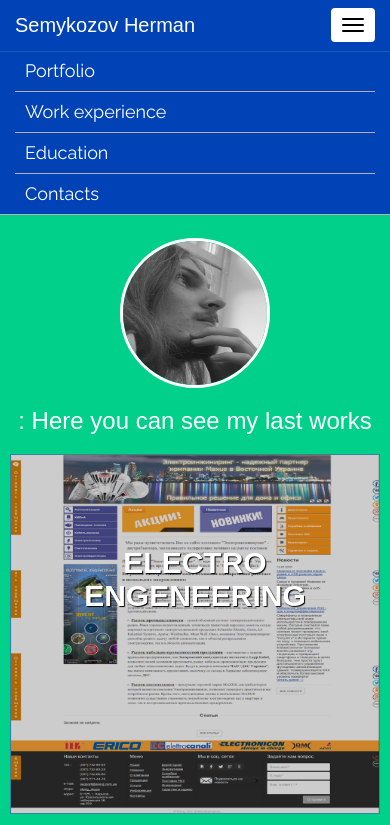
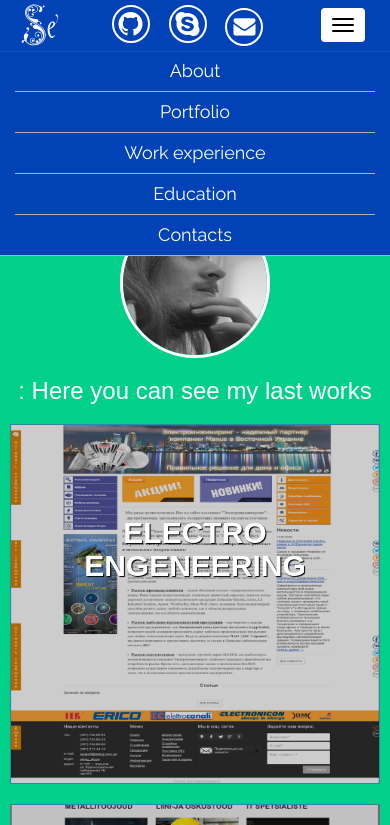
Before and after one commit to GSemikozov/GSemikozov.github.io, a plain HTML site: page index.html in a window 390 px wide. Both pictures are taken after a click on the button "Toggle navigation". Shown: the top 825 px of the page. Drawn offline with nearby package versions, Linux system fonts and the light colour scheme; some packages are replaced by stand-ins of ours.

Commit message:
header change, remove contact menu in the bottom and add to header

```diff
--- a/css/hovereffects.css
+++ b/css/hovereffects.css
@@ -1,3 +1,4 @@
+
 /* Common style */
 .effect-layla-wrap{
     padding: 10px;
--- a/css/style.css
+++ b/css/style.css
@@ -3,6 +3,10 @@
   font-family: 'HelveticaLight';
   src: url("../fonts/helvetica-light-light.eot") format("embedded-opentype"), url("../fonts/helvetica-light-light.woff") format("woff"), url("../fonts/helvetica-light-light.ttf") format("truetype"), url("../fonts/helvetica-light-light.svg#HelveticaLightLight") format("svg");
   src: url("../fonts/helvetica-light-light.eot"); }
+
+@font-face {
+  font-family: 'Amadeus';
+  src: url("../fonts/Amadeus.ttf") format("truetype"); }
 
 a {
   outline: none; }
@@ -47,29 +51,60 @@ body {
     border-radius: 0;
     border: none;
     border-bottom: 1px solid #afb1b4; }
+    .wrapper .navbar_custom .navbar-header {
+      position: relative; }
       .wrapper .navbar_custom .navbar-header .navbar-toggle {
         background: #fff; }
         .wrapper .navbar_custom .navbar-header .navbar-toggle .icon-bar {
           background: #000; }
       .wrapper .navbar_custom .navbar-header .navbar-brand {
         display: block;
-      font-size: 30px;
+        font-size: 80px;
+        font-family: 'Amadeus';
         line-height: 30px;
         padding: 25px;
         color: #fff; }
       .wrapper .navbar_custom .navbar-header:hover {
         text-decoration: none;
         cursor: pointer; }
+    .wrapper .navbar_custom .nav-menu {
+      width: 80%;
+      text-align: center; }
+      .wrapper .navbar_custom .nav-menu li {
+        float: none;
+        display: inline-block; }
         .wrapper .navbar_custom .nav-menu li a {
           display: block;
-      padding: 30px;
+          padding: 30px 20px;
           font-size: 18px;
           font-family: "Raleway", sans-serif;
           color: #fff;
           transition: .3s all; }
           .wrapper .navbar_custom .nav-menu li a:hover, .wrapper .navbar_custom .nav-menu li a:focus {
+            color: #929191; }
+    .wrapper .navbar_custom .contacts-menu {
+      position: absolute;
+      right: 0;
+      top: 0;
+      padding: 18px; }
+      .wrapper .navbar_custom .contacts-menu li {
+        border: 2px solid #fff;
+        margin-right: 15px;
         background: #fff;
-        color: #929191; }
+        border-radius: 50%; }
+        .wrapper .navbar_custom .contacts-menu li a {
+          text-align: center;
+          vertical-align: middle;
+          font-size: 28px;
+          padding: 6px;
+          color: #fff;
+          background: #0142b6;
+          border-radius: 50%;
+          width: 40px;
+          height: 40px; }
+        .wrapper .navbar_custom .contacts-menu li .envelope {
+          font-size: 22px;
+          padding: 9px; }
   .wrapper .content {
     margin-top: 80px; }
     .wrapper .content .block_wallpaper {
@@ -161,39 +196,6 @@ body {
         left: 0;
         width: 100%;
         height: 100%; }
-        .wrapper .content .block_contacts .contacts-wrap .contact-menu {
-          list-style: none; }
-          .wrapper .content .block_contacts .contacts-wrap .contact-menu li {
-            margin-bottom: 30px; }
-            .wrapper .content .block_contacts .contacts-wrap .contact-menu li a {
-              position: relative; }
-              .wrapper .content .block_contacts .contacts-wrap .contact-menu li a span {
-                font-size: 80px;
-                color: #00d089;
-                transition: 1s; }
-                .wrapper .content .block_contacts .contacts-wrap .contact-menu li a span:hover {
-                  color: #7f7f00; }
-              .wrapper .content .block_contacts .contacts-wrap .contact-menu li a.github:hover:after {
-                position: relative;
-                bottom: -25px;
-                left: -110px;
-                font-size: 16px;
-                color: #7f7f00;
-                content: "view sources on github"; }
-              .wrapper .content .block_contacts .contacts-wrap .contact-menu li a.skype:hover:after {
-                position: relative;
-                bottom: -25px;
-                left: -80px;
-                font-size: 16px;
-                color: #7f7f00;
-                content: "add my contact"; }
-              .wrapper .content .block_contacts .contacts-wrap .contact-menu li a.envelope:hover:after {
-                position: relative;
-                bottom: -25px;
-                left: -120px;
-                font-size: 16px;
-                color: #7f7f00;
-                content: "write me your message"; }
   .wrapper footer {
     width: 100%;
     background: #7f7f00;
@@ -204,27 +206,45 @@ body {
       text-align: center; }
 
 @media (max-width: 992px) {
-  .wrapper .navbar_custom .navbar-header .navbar-brand {
-    display: block;
-    font-size: 20px;
-    line-height: 30px;
-    padding: 25px;
-    color: #fff; }
   .wrapper .navbar_custom .nav-menu li a {
     padding: 30px 10px; } }
 
+@media (min-width: 768px) and (max-width: 910px) {
+  .wrapper .navbar_custom .contacts-menu {
+    display: none; } }
+
 @media (max-width: 767px) {
+  .wrapper .navbar_custom .navbar-header .navbar-toggle {
+    z-index: 1000;
+    margin-right: 25px; }
   .wrapper .navbar_custom .navbar-header .navbar-brand {
-    padding: 15px;
+    font-size: 60px;
+    padding: 20px;
     line-height: 20px; }
   .wrapper .navbar_custom .nav-menu {
-    margin: 0; }
+    margin: 0;
+    width: 100%;
+    position: relative; }
     .wrapper .navbar_custom .nav-menu li {
+      display: block;
       border-bottom: 1px solid #afb1b4; }
       .wrapper .navbar_custom .nav-menu li a {
         padding: 10px; }
       .wrapper .navbar_custom .nav-menu li:last-child {
         border-bottom: none; }
+  .wrapper .navbar_custom .contacts-menu {
+    margin: 0;
+    padding: 5px;
+    width: 100%;
+    text-align: center; }
+    .wrapper .navbar_custom .contacts-menu li {
+      display: inline-block; }
+      .wrapper .navbar_custom .contacts-menu li a {
+        padding: 3px;
+        width: 34px;
+        height: 34px; }
+      .wrapper .navbar_custom .contacts-menu li .envelope {
+        padding: 5px; }
   .wrapper .content .block_about .block_about__header {
     margin: 20px 0;
     padding: 10px 0;
@@ -235,5 +255,7 @@ body {
     padding: 30px 0; } }
 
 @media (max-width: 400px) {
+  .wrapper .content {
+    margin-top: 50px; }
     .wrapper .content .block_about .block_about__header {
       text-align: left; } }
--- a/index.html
+++ b/index.html
@@ -29,21 +29,27 @@
                     <span class="icon-bar"></span>
                     <span class="icon-bar"></span>
                 </button>
-                <a href="#" class="navbar-brand">Semykozov Herman</a>
+                <a href="#" class="navbar-brand">Sе</a>
             </div>
             <div class="collapse navbar-collapse" id="bs-example-navbar-collapse-1">
-                <ul class="nav navbar-nav navbar-right nav-menu">
+                <ul class="nav navbar-nav nav-menu">
+                    <li><a href="#about" class="">About</a></li>
                     <li><a href="#portfolio" class="">Portfolio</a></li>
                     <li><a href="#experience" class="">Work experience</a></li>
                     <li><a href="#education" class="">Education</a></li>
                     <li><a href="#contacts" class="last-child">Contacts</a></li>
                 </ul>
             </div>
+            <ul class="nav navbar-nav contacts-menu">
+                <li><a href="https://github.com/GSemikozov" target="_blank" class="github"><span class="fa fa-github"></span></a></li>
+                <li><a href="skype:semikozov_german?chat" class="skype"><span class="fa fa-skype"></span></a></li>
+                <li><a href="mailto:semikozovgerman@gmail.com" class="envelope"><span class="fa fa-envelope"></span></a></li>
+            </ul>
         </nav>
 
         <!-- Page Content -->
         <article class="content">
-            <div class="container block_about">
+            <div class="container block_about" id="about">
                 <div class="row block_opacity">
                     <div class="container">
                         <h1 class="block_about__header">
@@ -232,11 +238,11 @@
                         <h1 class="col-sm-12">
                             <b>Contacts</b>
                         </h1>
-                        <ul class="contact-menu">
+                        <!--<ul class="contact-menu">
                             <li><a href="https://github.com/GSemikozov" target="_blank" class="github"><span class="fa fa-github"></span></a></li>
                             <li><a href="skype:semikozov_german?chat" class="skype"><span class="fa fa-skype"></span></a></li>
                             <li><a href="mailto:semikozovgerman@gmail.com" class="envelope"><span class="fa fa-envelope"></span></a></li>
-                        </ul>
+                        </ul>-->
                     </div>
                 </div>
             </div>
```
Also changed, not shown: fonts/Amadeus.ttf (added). Lines whose indentation alone changed are shown as unchanged.
